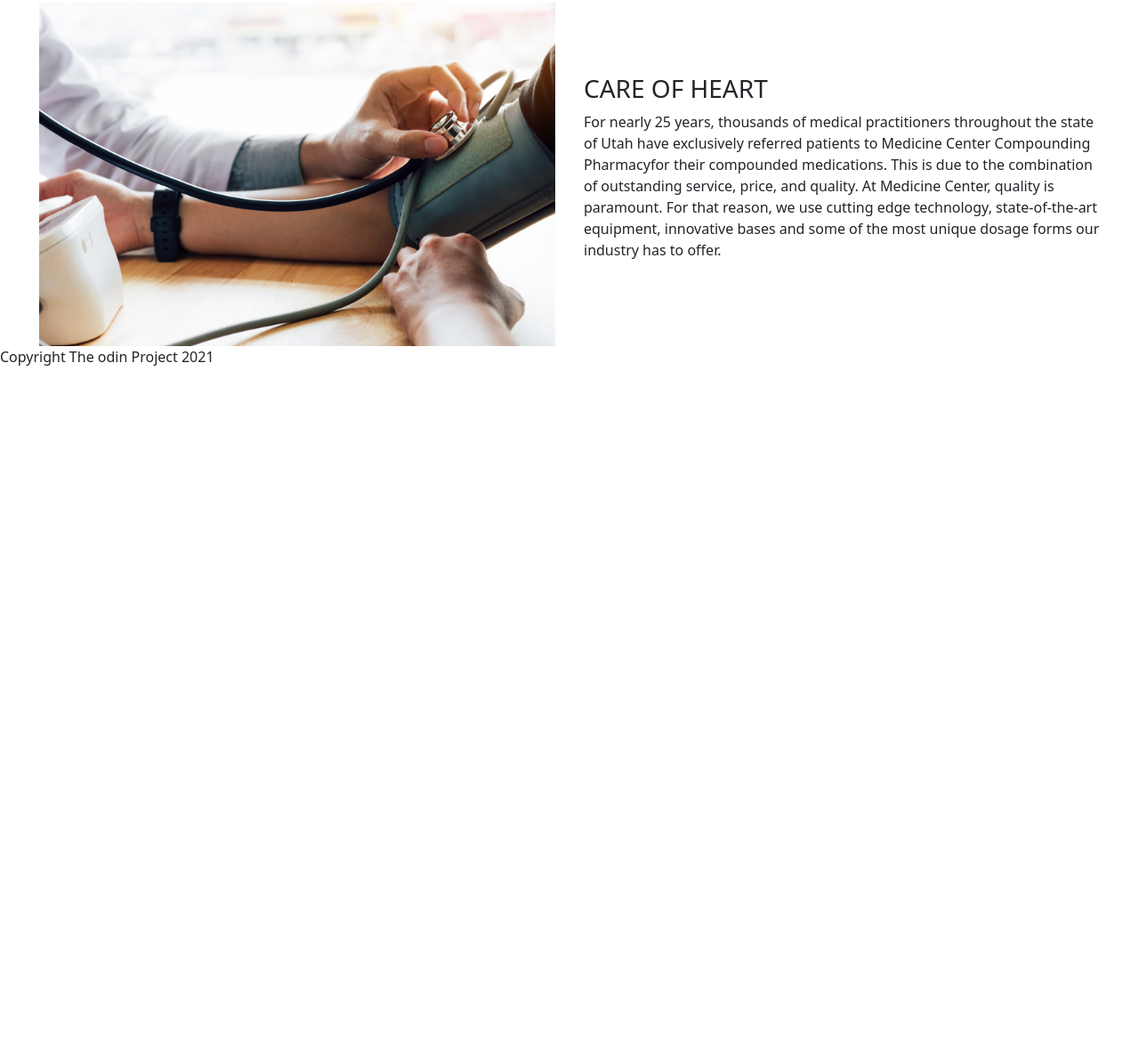
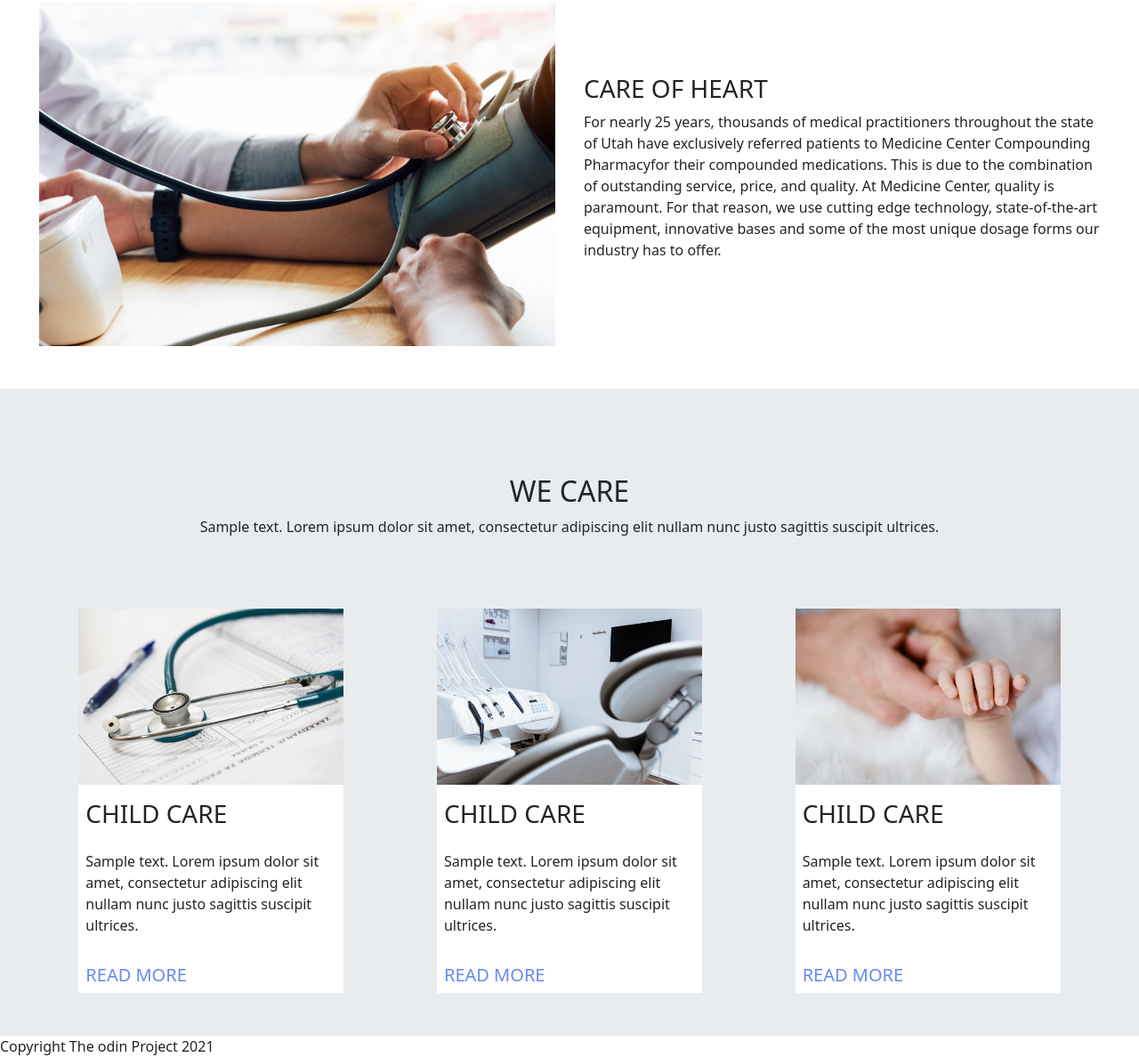
Before and after one commit to Jose-Storani/cybertronLandingPage, a plain HTML site: page index.html in a window 1280 px wide. Shown: the part 2504-3692 px from the top of the page at 89% size. Before the commit the page ends 2917 px from the top, so only its background shows below. Drawn offline with nearby package versions, Linux system fonts and the light colour scheme.

Commit message:
weCare Section base done

```diff
--- a/index.html
+++ b/index.html
@@ -190,7 +190,7 @@
   <!-- SECTION TAKING HEART PRESSION -->
 
   <section class="container-fluid">
-    <div class="row g-0 mx-3">
+    <div class="row g-0 mx-3 mb-5">
       <div class="col-12 col-md-6 d-md-flex  mt-5 px-3">
         <img class="w-100" src="./assets/images/takingPression.jpg" alt="takingPression"/>
       </div>
@@ -210,6 +210,53 @@
 
   </section>
 
+  <!-- SECTION WE CARE -->
+  <section class="container-fluid bg-body-secondary py-5 ">
+    <div class="row g-0 mx-3 px-3 gap-3 ">
+      <div class="col-10 m-auto mt-5 mb-5 text-center">
+        <h2>WE CARE</h3>
+          <p>Sample text. Lorem ipsum dolor sit amet, consectetur adipiscing elit nullam nunc justo sagittis suscipit ultrices.</p>
+
+
+      </div>
+      <div class="col-md-3 m-auto bg-body d-flex flex-column gap-3 justify-content-around">
+        <img src="./assets/images/care1.jpeg" alt="DIAGNOSTICS" />
+        <h3 class="px-2">
+          CHILD CARE
+        </h3 >
+        <p class="px-2">
+          Sample text. Lorem ipsum dolor sit amet, consectetur adipiscing elit nullam nunc justo sagittis suscipit ultrices.
+        </p>
+        <h5 class="px-2" ><a id="a-insideCard" href="#">READ MORE</a></h5>
+      </div>
+
+      <div class="col-md-3 m-auto  bg-body d-flex flex-column gap-3 justify-content-around">
+        <img src="./assets/images/care2.jpeg" alt="dental care"/>
+        <h3 class="px-2">
+          CHILD CARE
+        </h3>
+        <p class="px-2">
+          Sample text. Lorem ipsum dolor sit amet, consectetur adipiscing elit nullam nunc justo sagittis suscipit ultrices.
+        </p>
+        <h5 class="px-2" ><a id="a-insideCard" href="#">READ MORE</a></h5>
+      </div>
+
+      <div class="col-md-3 m-auto  bg-body d-flex flex-column gap-3 justify-content-around">
+        <img src="./assets/images/care3.jpeg" alt="baby care"/>
+        <h3 class="px-2">
+          CHILD CARE
+        </h3>
+        <p class="px-2">
+          Sample text. Lorem ipsum dolor sit amet, consectetur adipiscing elit nullam nunc justo sagittis suscipit ultrices.
+        </p>
+        <h5 class="px-2" ><a id="a-insideCard" href="#">READ MORE</a></h5>
+      </div>
+
+    </div>
+
+
+  </section>
+
 
 
 
--- a/style.css
+++ b/style.css
@@ -27,8 +27,12 @@ a{
   transition: color 0.3s;
 }
 
-a:hover{
+a:hover,#a-insideCard:hover{
   color:#60b5ff
+}
+
+#a-insideCard{
+  color: #698aed;
 }
 
 
```
Also changed, not shown: assets/images/care1.jpeg (added), assets/images/care2.jpeg (added), assets/images/care3.jpeg (added).
